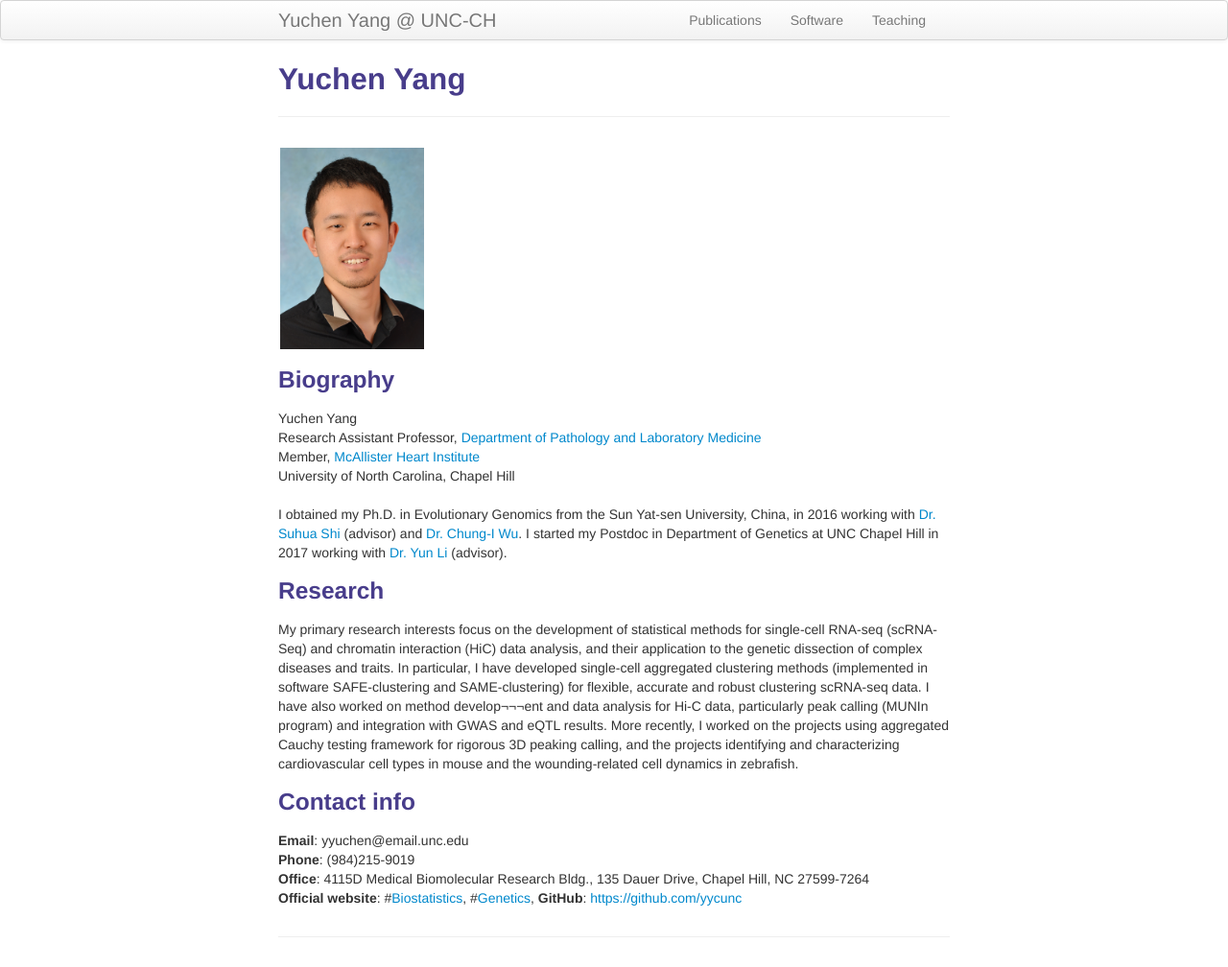
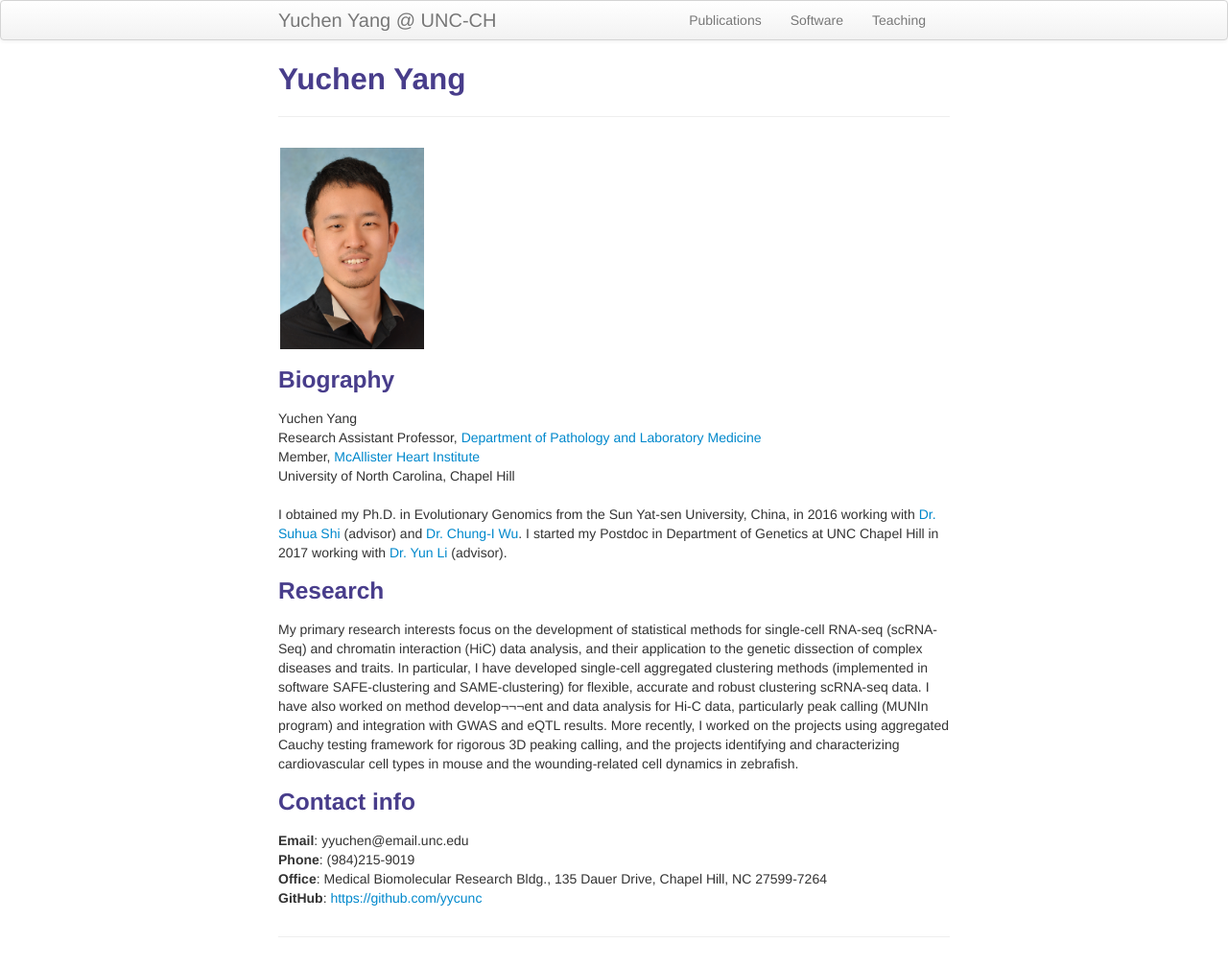
Before and after one commit to yycunc/yycunc.github.io, a Jekyll site: the page built from index.md, in a window 1280 px wide. Shown: the whole page at 96% size. Built offline with Jekyll 4.4.1, drawn with Linux system fonts in a browser that asks for light colours.

Commit message:
Update index.md

```diff
--- a/index.md
+++ b/index.md
@@ -36,10 +36,7 @@ My primary research interests focus on the development of statistical methods fo
     <div class="row-fluid">
             <b>Email</b>: yyuchen@email.unc.edu<br/>
             <b>Phone</b>: (984)215-9019<br/>
-            <b>Office</b>: 4115D Medical Biomolecular Research Bldg., 135 Dauer Drive, Chapel Hill, NC 27599-7264<br/>
-            <b>Official website</b>:
-            #<a href="http://sph.unc.edu/adv_profile/yuchao-jiang-phd/">Biostatistics</a>,
-            #<a href="https://www.med.unc.edu/genetics/people/joint-secondary-faculty/yuchao-jiang-phd">Genetics</a>,
+            <b>Office</b>: Medical Biomolecular Research Bldg., 135 Dauer Drive, Chapel Hill, NC 27599-7264<br/>
             <b>GitHub</b>: <a href="https://github.com/yycunc">https://github.com/yycunc</a><br/>
     </div>
 </div>
```
